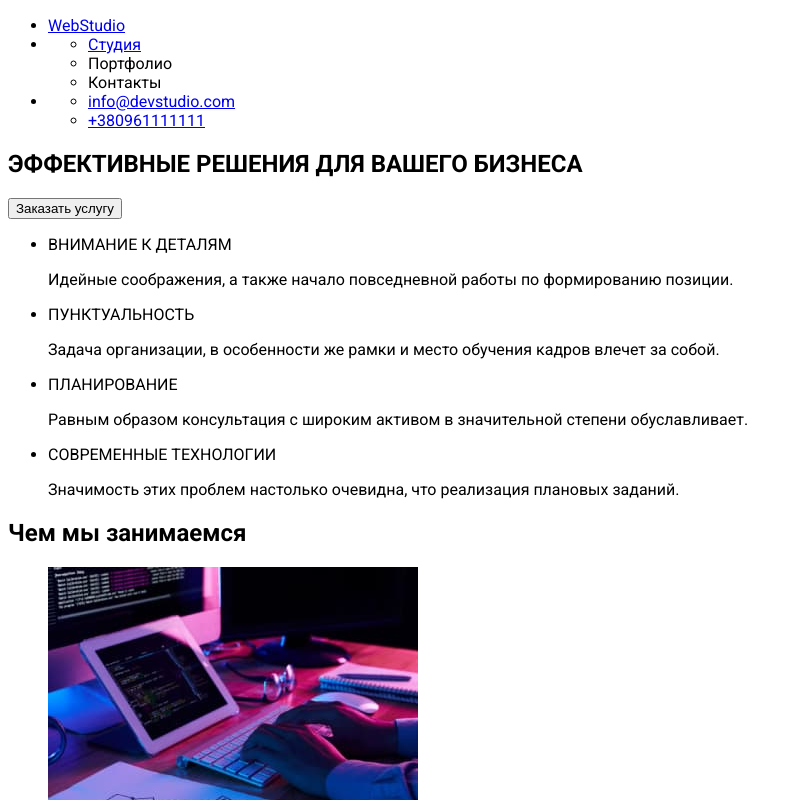
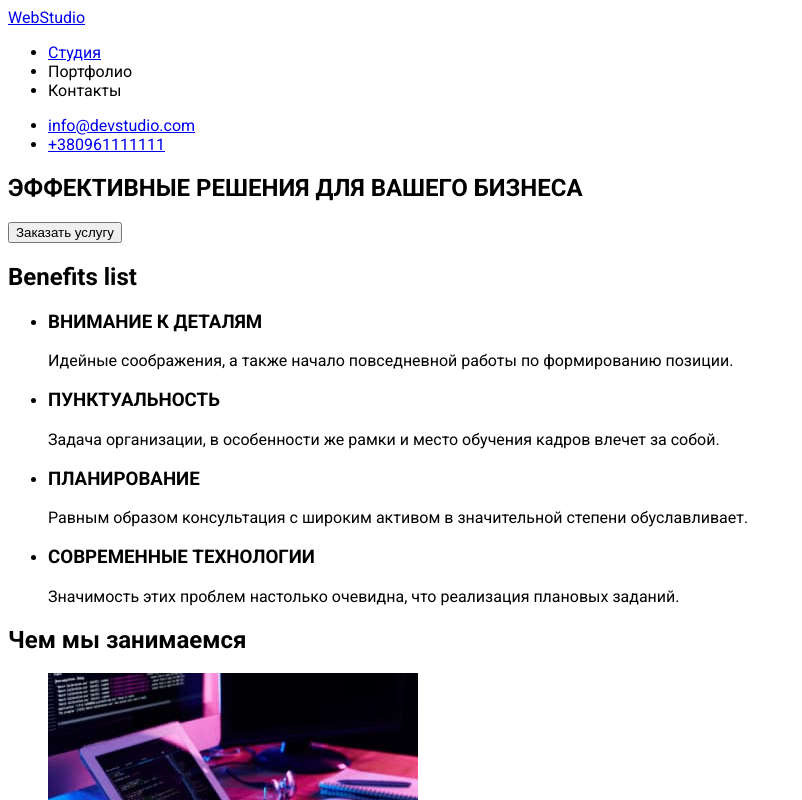
Before and after one commit to AnatoliiStepanovLikhoi/goit-markup-hw-01, a plain HTML site: page index.html in a window 1280 px wide. Shown: the top 800 px of the page, without its empty margins (0-802 px from the left). Drawn offline with Linux system fonts and the light colour scheme.

Commit message:
Оновлений header, footer
доданий h2 секції benefits list.

```diff
--- a/index.html
+++ b/index.html
@@ -13,16 +13,9 @@
 <body>
     <!-- Header -->
     <header>
-        <div>
             <!-- header_details -->
-            <ul>
-                <!-- logo -->
-                <li>
+                    <nav>
                         <a href="./index.html">WebStudio</a>
-                </li>
-                <!-- Menu -->
-                <li>
-                        <nav>
                         <ul>
                             <li>
                                  <a href="/index.html">Студия</a>
@@ -35,9 +28,7 @@
                             </li>
                         </ul>
                     </nav>
-                </li>
-                <!-- contacts -->
-                <li>
+
                     <ul>
                         <li>
                             <a href="mailto:mailto:info@devstudio.com">info@devstudio.com</a>
@@ -46,9 +37,6 @@
                             <a href="tel:+380961111111">+380961111111</a>
                         </li>
                     </ul>
-                </li>
-            </ul>
-        </div>
     </header>
 
     <!-- main content -->
@@ -64,42 +52,34 @@
 
         <!-- benefits list -->
        <section>
+           <h2>Benefits list</h2>
            <div>
                <ul>
                    <li>
-                     <div>
-                    <p>ВНИМАНИЕ К ДЕТАЛЯМ</p>
+                         <h3>ВНИМАНИЕ К ДЕТАЛЯМ</h3>
                          <p>
                          Идейные соображения, а также начало повседневной работы по формированию позиции.
                          </p>
-                     </div>
                    </li>
 
                    <li>
-                     <div>
-                         <p>ПУНКТУАЛЬНОСТЬ</p>
+                         <h3>ПУНКТУАЛЬНОСТЬ</h3>
                          <p>
                          Задача организации, в особенности же рамки и место обучения кадров влечет за собой.
                         </p>
-                        </div>
                     </li>
 
                     <li>
-                        <div>
-                            <p>ПЛАНИРОВАНИЕ</p>
+                            <h3>ПЛАНИРОВАНИЕ</h3>
                             <p>
                             Равным образом консультация с широким активом в значительной степени обуславливает.
-                            </p>
-                        </div>
                     </li>
 
                     <li>
-                        <div>
-                            <p>СОВРЕМЕННЫЕ ТЕХНОЛОГИИ</p>
+                            <h3>СОВРЕМЕННЫЕ ТЕХНОЛОГИИ</h3>
                             <p>
                             Значимость этих проблем настолько очевидна, что реализация плановых заданий.
                             </p>
-                        </div>
                     </li>
                </ul>
            </div>
@@ -131,55 +111,49 @@
                </h2>
                <ul>
                    <li>
-                       <div>
                            <img src="images/Igor.jpg" alt="Игорь Демьяненко" width="270">
                            <h3>Игорь Демьяненко</h3>
                            <p>Product Designer</p>
-                       </div>
+
                    </li>
                    <li>
-                       <div>
                            <img src="images/Olga.jpg" alt="Ольга Репина" width="270">
                            <h3>Ольга Репина</h3>
                            <p>Frontend Developer</p>
-                       </div>
                     </li>
                     <li>
-                        <div>
                             <img src="images/Mykola.jpg" alt="Николай Тарасов" width="270">
                             <h3>Николай Тарасов</h3>
                             <p>Marketing</p>
-                        </div>
                     </li>
                     <li>
-                        <div>
                             <img src="images/Myha.jpg" alt="Михаил Ермаков" width="270">
                             <h3>Михаил Ермаков</h3>
                             <p>UI Designer</p>
-                        </div>
                     </li>
                </ul>
            </div>
-
        </section>
    </main>
 
     <!-- Footer -->
     <footer>
         <div>
+            <a href="./index.html">WebStudio</a>
+            <address>
                 <ul>
                     <li>
-                    <a href="./index.html">WebStudio</a>
+                        <a href="https://bit.ly/3pXMvUd" target="_blank" rel="noopener noreferrer">г. Киев, пр-т
+                         Леси Украинки, 26</a>
                     </li>
                     <li>
-                    <address>
-                        <a href="https://bit.ly/3pXMvUd" target="_blank" rel="noopener noreferrer">г. Киев, пр-т
-                        Леси Украинки, 26</a>
+                        <a class="link" href="mailto:info@devstudio.com">info@example.com</a>
+                    </li>
+                    <li>
+                        <a href="tel:+380991111111">+38 099 111 11 11</a>
+                    </li>
+                </ul>
             </address>
-                </li>
-                <li><a class="link" href="mailto:info@devstudio.com">info@example.com</a> </li>
-                <li><a href="tel:+380991111111">+38 099 111 11 11</a> </li>
-            </ul>
         </div>
     </footer>
 </body>
```
Lines whose indentation alone changed are shown as unchanged.
